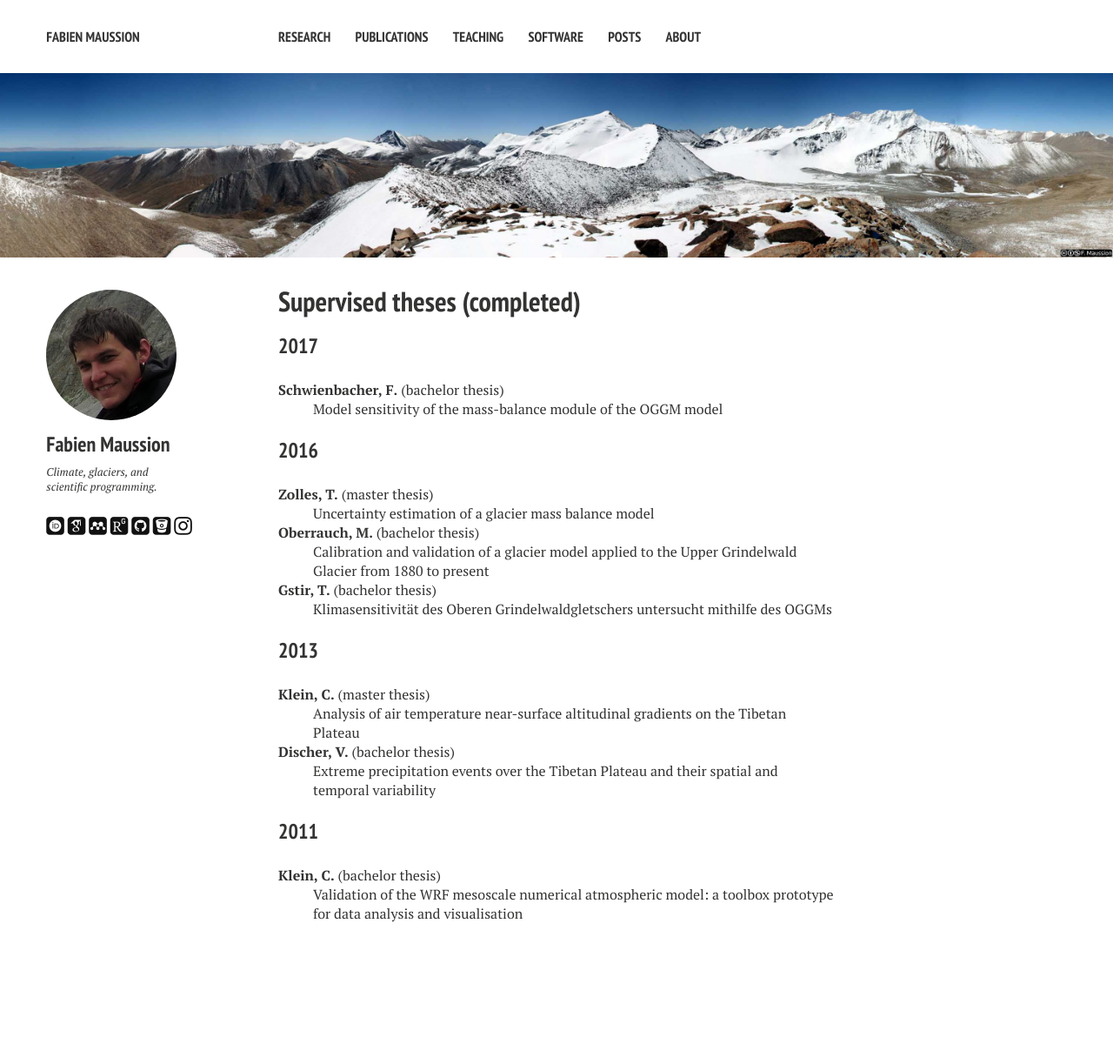
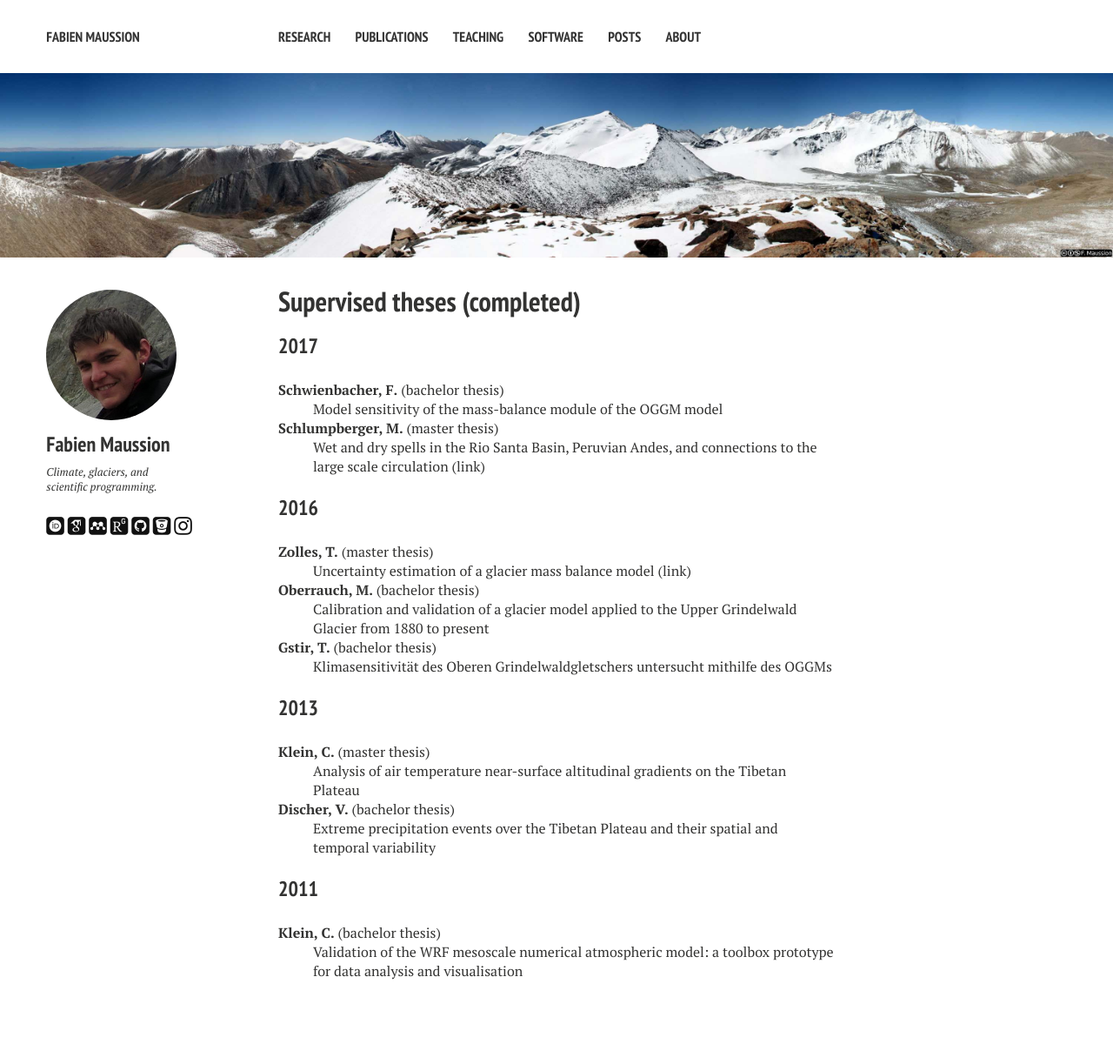
Before and after one commit to fmaussion/fmaussion.github.io, a Jekyll site: the page built from teaching/theses.md, in a window 1280 px wide. Shown: the whole page at 87% size. Built offline with Jekyll 4.4.1, drawn with Linux system fonts in a browser that asks for light colours; nearby versions of some CDN libraries; some web fonts are replaced; library files that are not in the unit come from our copies; before the commit the page ends 1157 px from its top, so only the background shows below that.

Commit message:
MA update

```diff
--- a/teaching/theses.md
+++ b/teaching/theses.md
@@ -11,11 +11,14 @@ modified: 2016-05-09
 **Schwienbacher, F.** (bachelor thesis)
 : Model sensitivity of the mass-balance module of the [OGGM](http://oggm.org/) model
 
+**Schlumpberger, M.** (master thesis)
+: Wet and dry spells in the Rio Santa Basin, Peruvian Andes, and connections to the large scale circulation ([link](http://diglib.uibk.ac.at/ulbtirolhs/content/titleinfo/2115159))
+
 
 ### 2016
 
 **Zolles, T.** (master thesis)
-: Uncertainty estimation of a glacier mass balance model
+: Uncertainty estimation of a glacier mass balance model ([link](http://diglib.uibk.ac.at/ulbtirolhs/content/titleinfo/1651787))
 
 **Oberrauch, M.** (bachelor thesis)
 : Calibration and validation of a glacier model applied to the Upper Grindelwald Glacier from 1880 to present
```
Also changed, not shown: teaching/index.md (+1 -4 lines).
